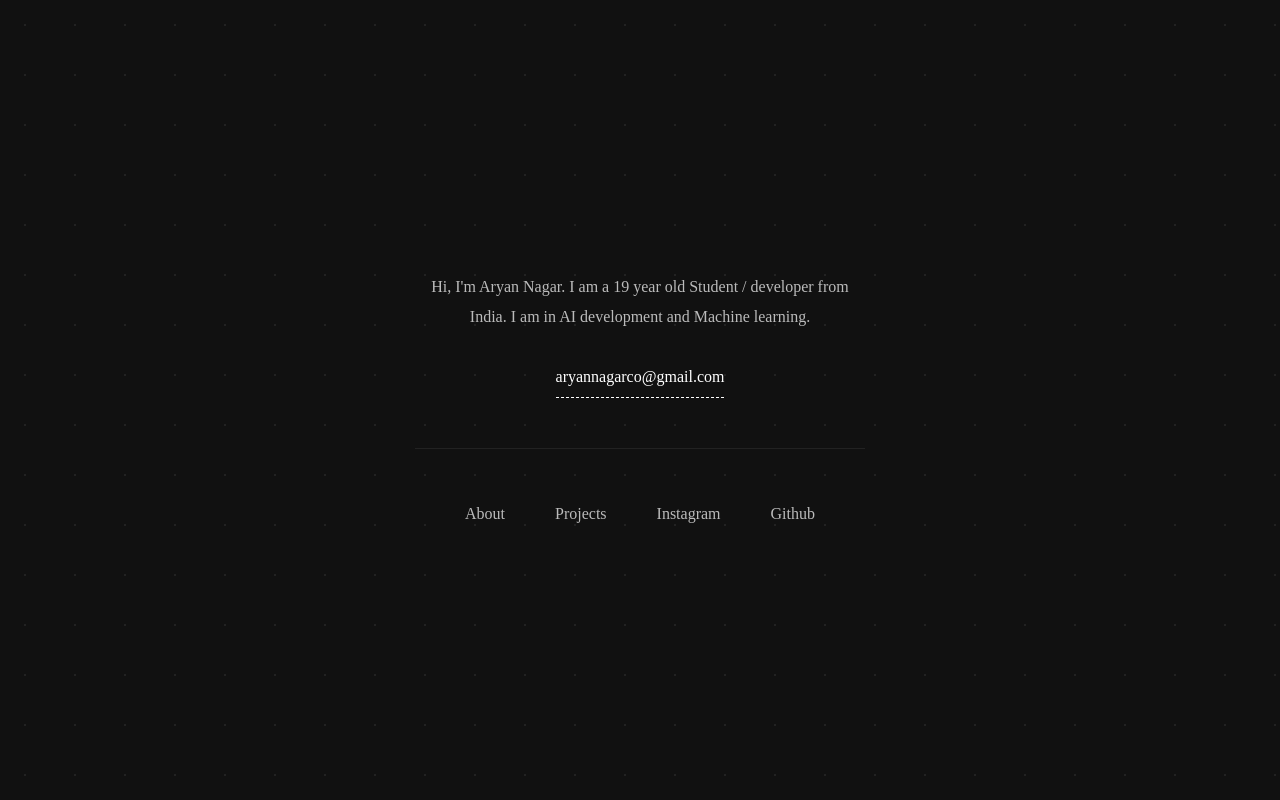
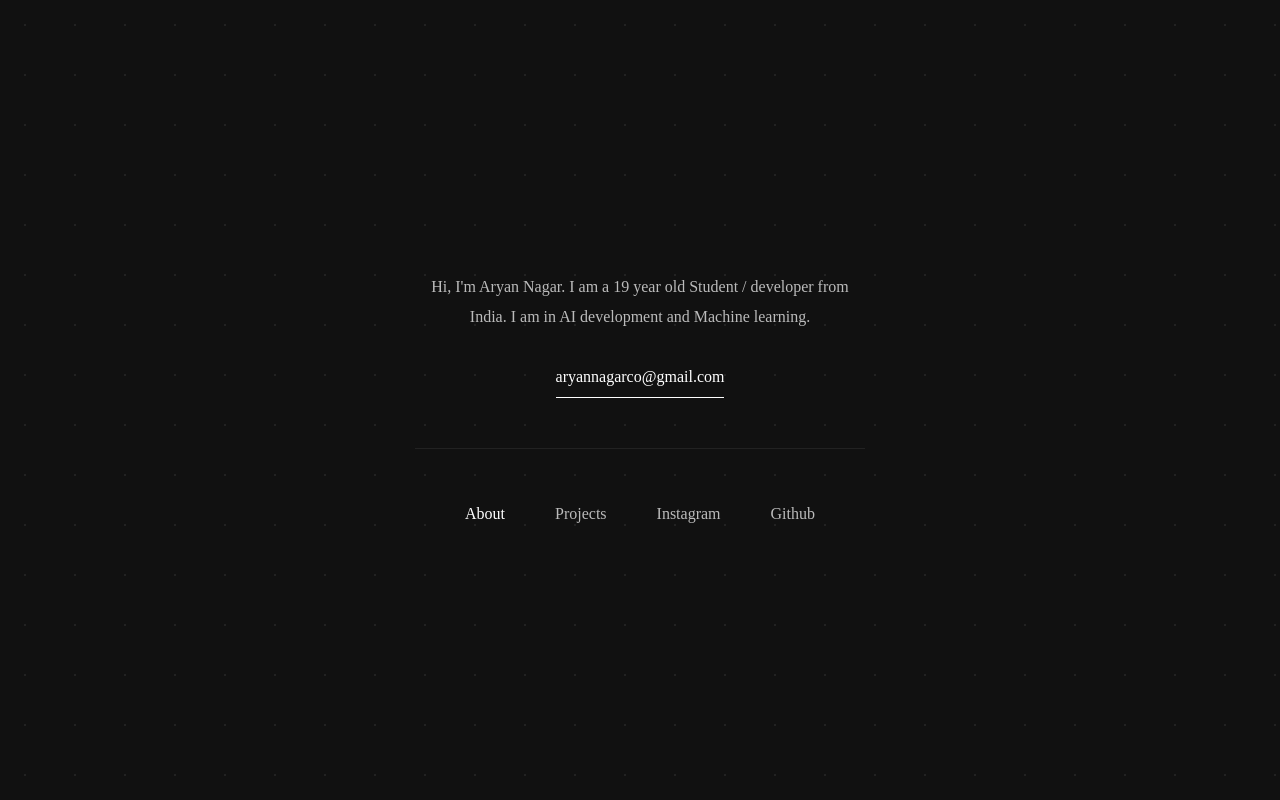
Before and after one commit to aryannagaraiml/aryannagaraiml.github.io, a plain HTML site: page index.html in a window 1280 px wide. In both pictures the pointer is over the link "About". Drawn offline with Linux system fonts and the light colour scheme.

Commit message:
hover effect

```diff
--- a/style.css
+++ b/style.css
@@ -35,7 +35,7 @@ body {
     margin-top: 30px;
     text-decoration: none;
     color: #ffffff;
-    border-bottom: 1px dashed #ffffff;
+    border-bottom: 1px solid #ffffff;
 }
 
 #oslo {
@@ -54,3 +54,8 @@ body {
     text-decoration: none;
     color: #bbbbbb;
 }
+
+#oslo a:hover {
+    color: white;
+    transition: 0.5s;
+}
```
